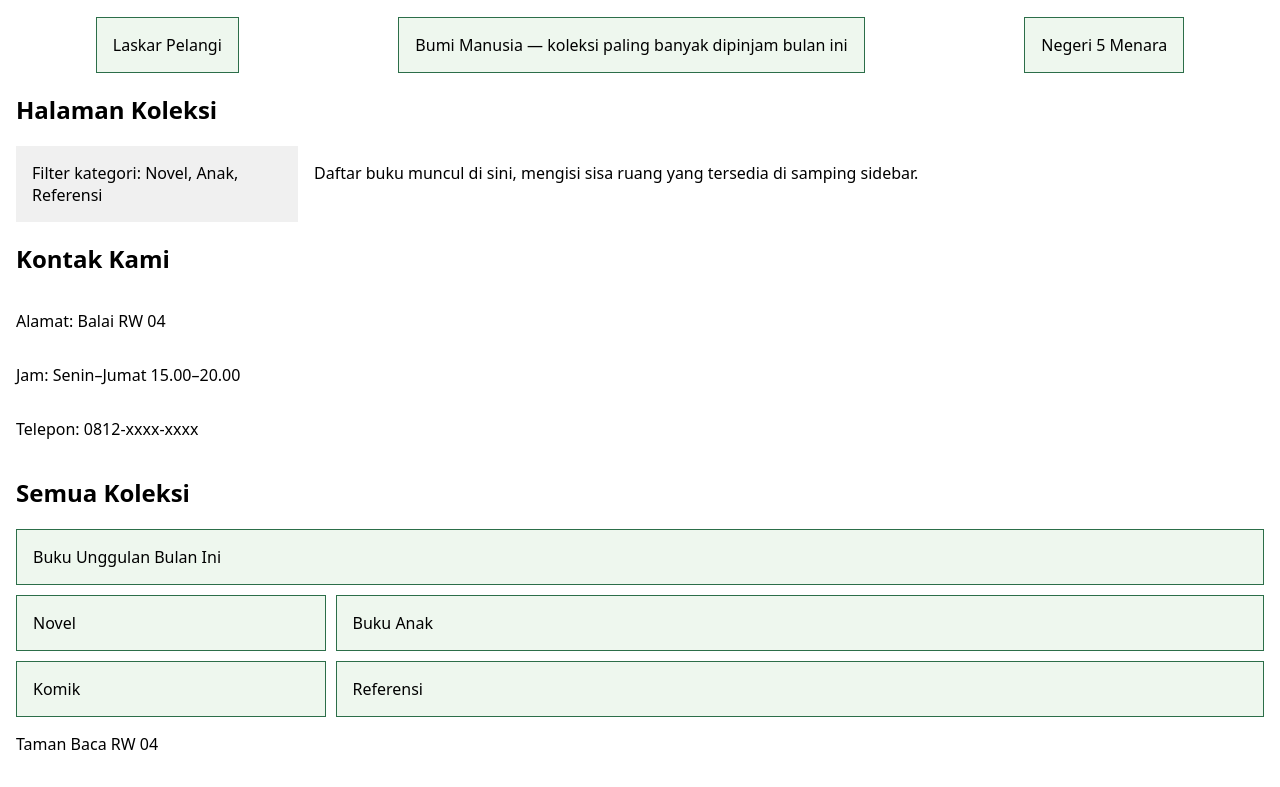
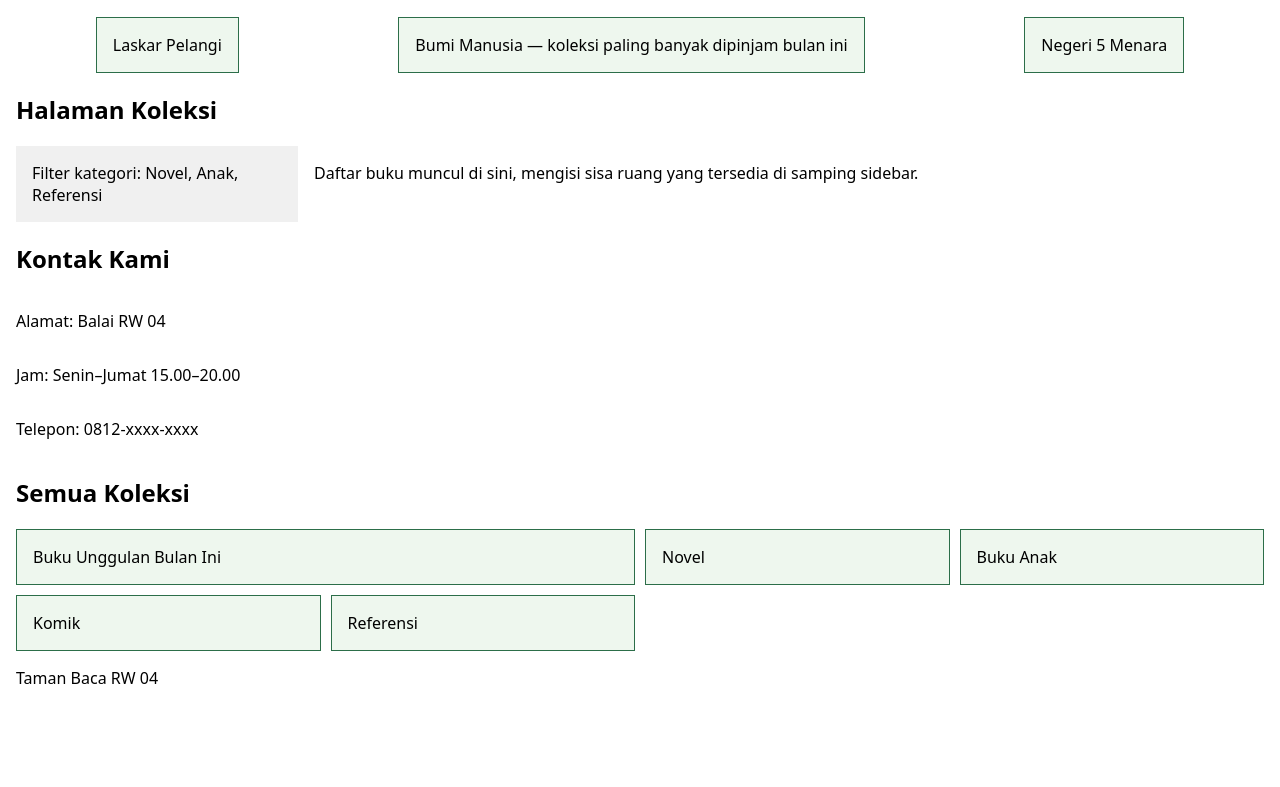
Before and after one commit to webdev-if-its/pweb-5053251021, a website: page m03/index.html in a window 1280 px wide. Shown: the part 138-925 px from the top of the page. After the commit the page ends 859 px from the top, so only its background shows below. Drawn offline with Linux system fonts and the light colour scheme.

Commit message:
m03 9-10

```diff
--- a/m03/style.css
+++ b/m03/style.css
@@ -55,12 +55,15 @@ body {
 /* Level 6 */
 .kisi {
   display: grid;
-  grid-template-columns: 1fr 3fr;
+  /* grid-template-columns: 250px 3fr; */
   /* grid-template-columns: 1fr repeat() min-content 3fr; */
   /* grid-template-columns: repeat() min-content; */
   gap: 10px;
 
   /* grid-template-columns:; */
+
+  /* grid-template-columns: repeat(minmax(250px, 3fr)); */
+  grid-template-columns: repeat(auto-fit, minmax(250px, 3fr));
 }
 
 .kartu-grid {
```
